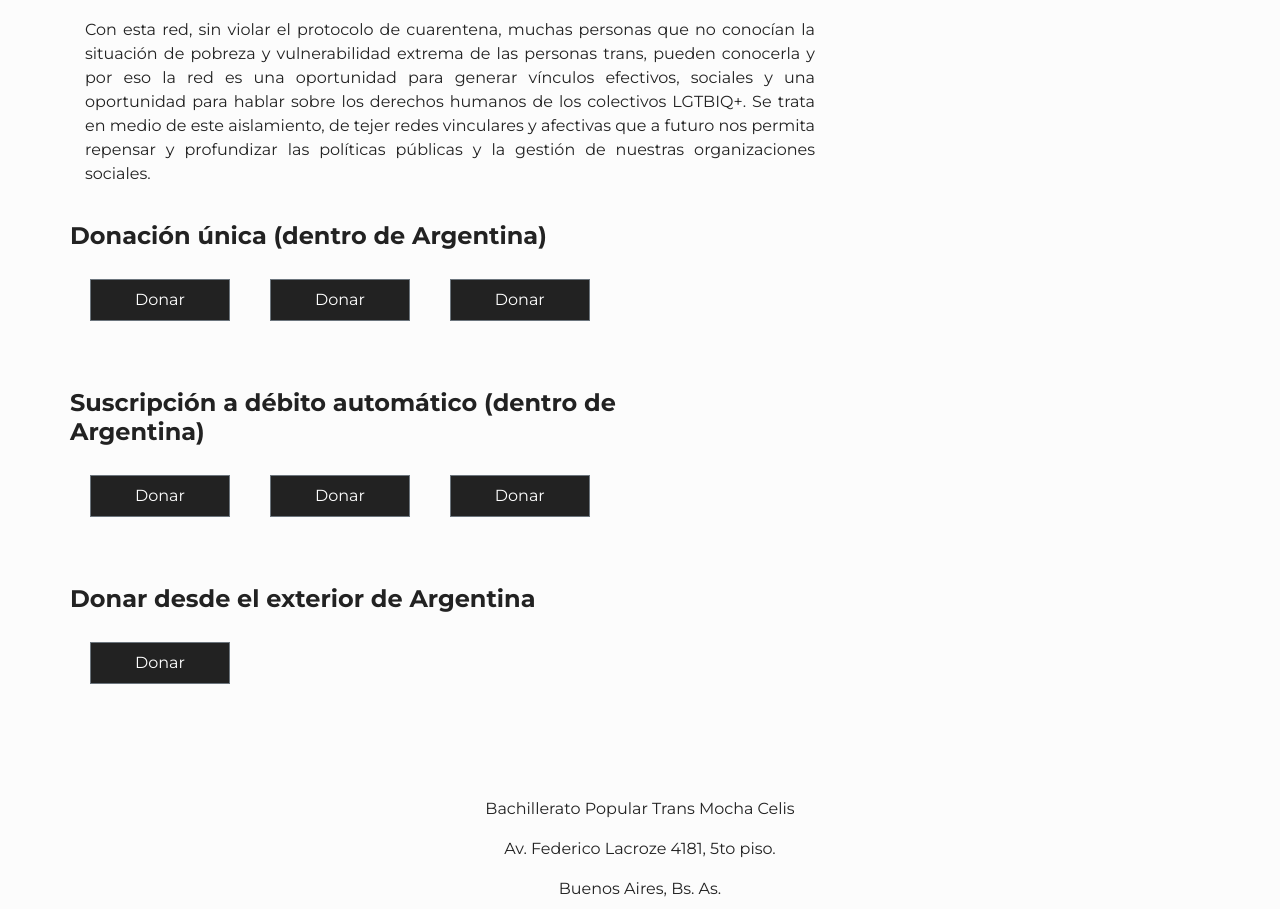
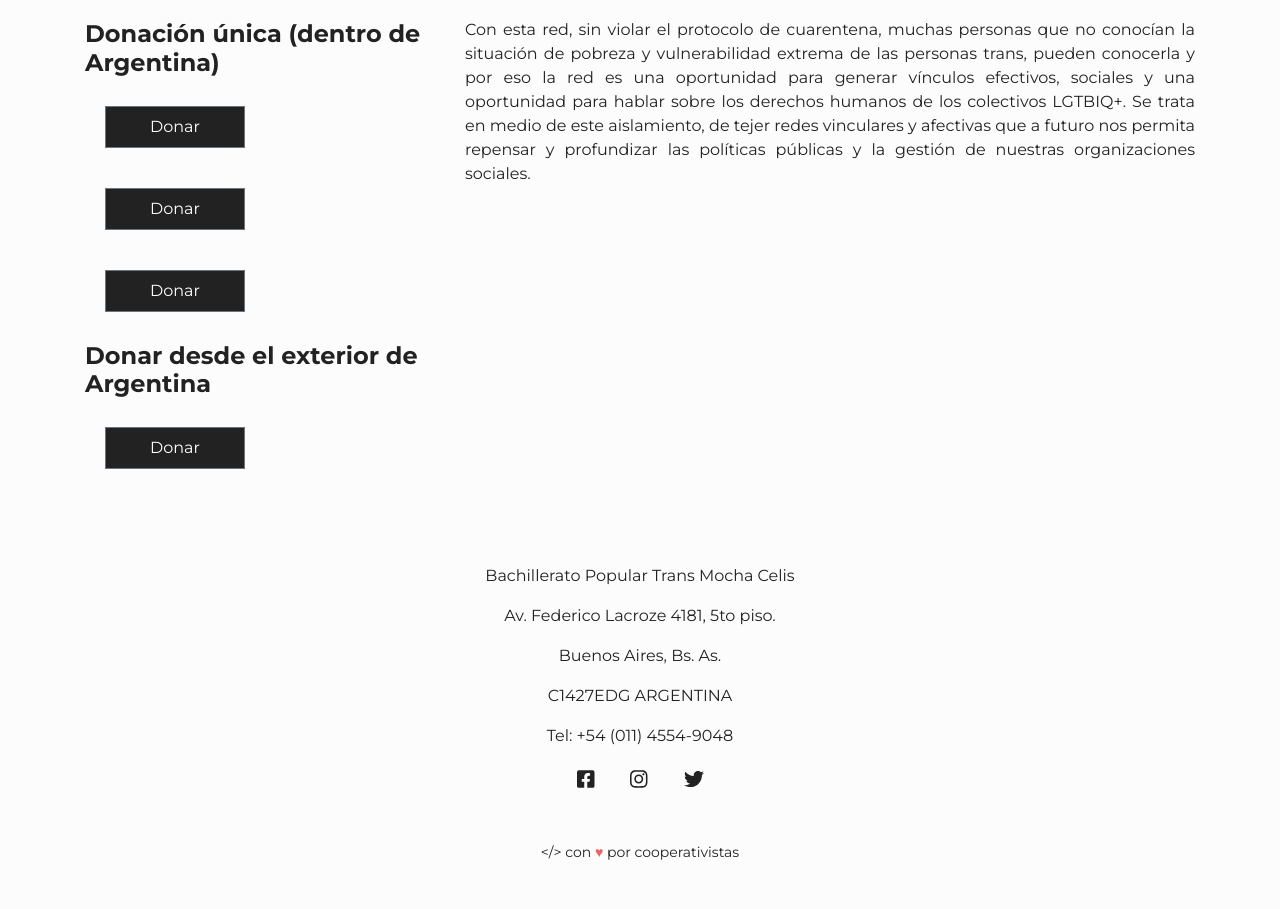
Before and after one commit to nayracoop/mochacelis, a Vue app: page / in a window 1280 px wide. Shown: the part 3215-4124 px from the top of the page. Built offline with nearby package versions, Linux system fonts and the light colour scheme.

Commit message:
WIP donations section

```diff
--- a/assets/scss/main.scss
+++ b/assets/scss/main.scss
@@ -362,7 +362,7 @@ header {
         text-align: justify;
     }
     .donation-type {
-        padding: 20px 0;
+        padding-bottom: 10px;
         button {
             margin: 20px;
         }
--- a/src/components/Donations.vue
+++ b/src/components/Donations.vue
@@ -9,33 +9,29 @@
         </b-col>
       </b-row>
       <b-row>
+        <b-col class="col-12 col-md-4">
+          <div class="donation-type">
+            <h4>Donación única (dentro de Argentina)</h4>
+            <b-button>{{ $t('donations.donate') }}</b-button>
+            <b-button>{{ $t('donations.donate') }}</b-button>
+            <b-button>{{ $t('donations.donate') }}</b-button>
+          </div>
+          <div class="donation-type">
+            <h4>Donación única (dentro de Argentina)</h4>
+            <b-button>{{ $t('donations.donate') }}</b-button>
+            <b-button>{{ $t('donations.donate') }}</b-button>
+            <b-button>{{ $t('donations.donate') }}</b-button>
+          </div>
+          <div class="donation-type">
+            <h4>Donar desde el exterior de Argentina</h4>
+            <b-button>{{ $t('donations.donate') }}</b-button>
+          </div>
+        </b-col>
          <b-col class="col-12 col-md-8">
           <p>{{ $t('donations.content[0]') }}</p>
           <p>{{ $t('donations.content[1]') }}</p>
           <p>{{ $t('donations.content[2]') }}</p>
          </b-col>
-      </b-row>
-      <b-row>
-        <b-col class="col-12 col-md-6 mb-2 donation-type">
-        <h4>Donación única (dentro de Argentina)</h4>
-        <b-button>{{ $t('donations.donate') }}</b-button>
-        <b-button>{{ $t('donations.donate') }}</b-button>
-        <b-button>{{ $t('donations.donate') }}</b-button>
-        </b-col>
-      </b-row>
-      <b-row>
-        <b-col class="col-12 col-md-6 mb-2 donation-type">
-          <h4>Suscripción a débito automático (dentro de Argentina)</h4>
-          <b-button>{{ $t('donations.donate') }}</b-button>
-          <b-button>{{ $t('donations.donate') }}</b-button>
-          <b-button>{{ $t('donations.donate') }}</b-button>
-        </b-col>
-      </b-row>
-      <b-row>
-        <b-col class="col-12 col-md-6 mb-2 donation-type">
-          <h4>Donar desde el exterior de Argentina</h4>
-          <b-button>{{ $t('donations.donate') }}</b-button>
-        </b-col>
       </b-row>
     </b-container>
   </section>
```
